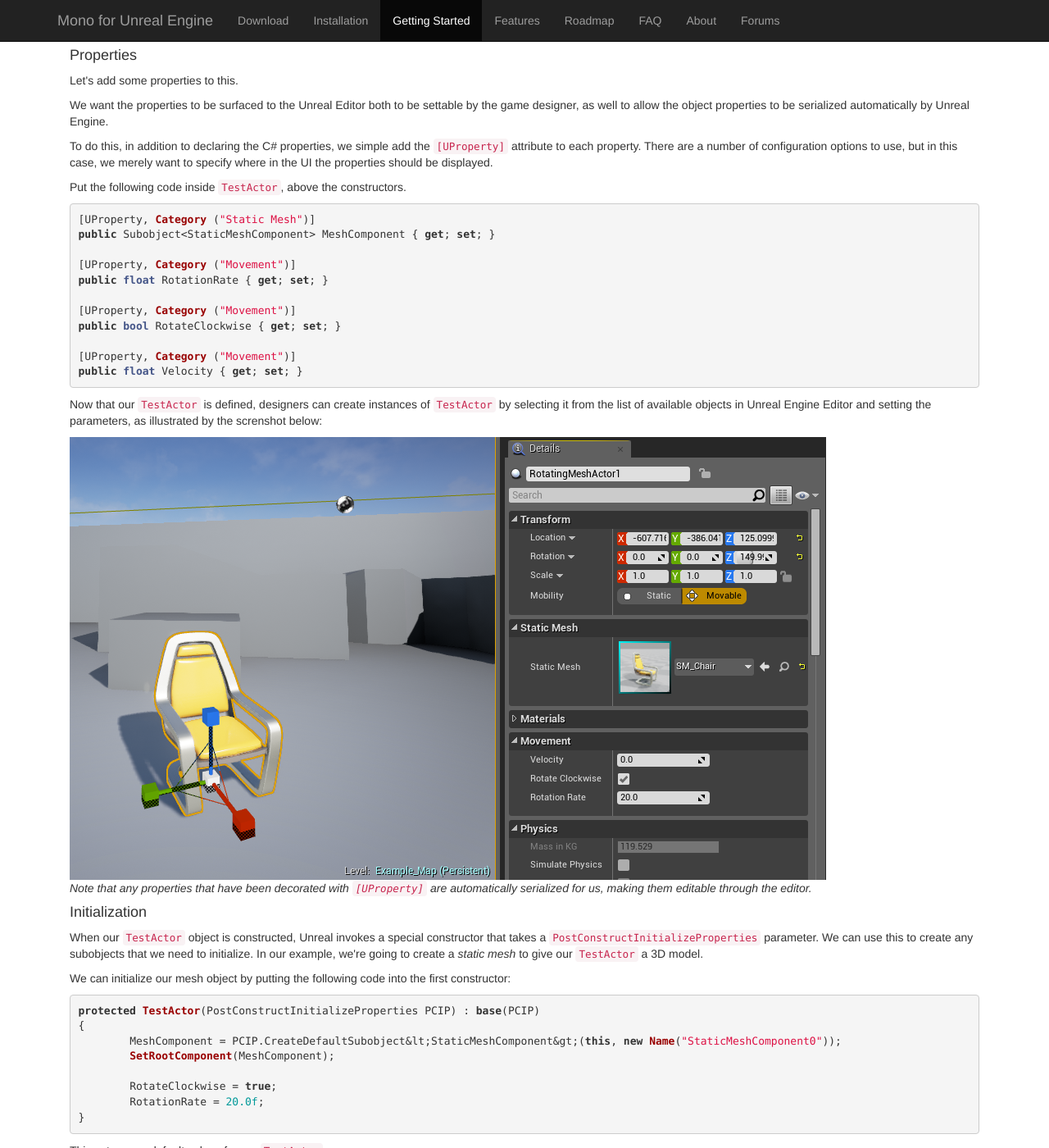
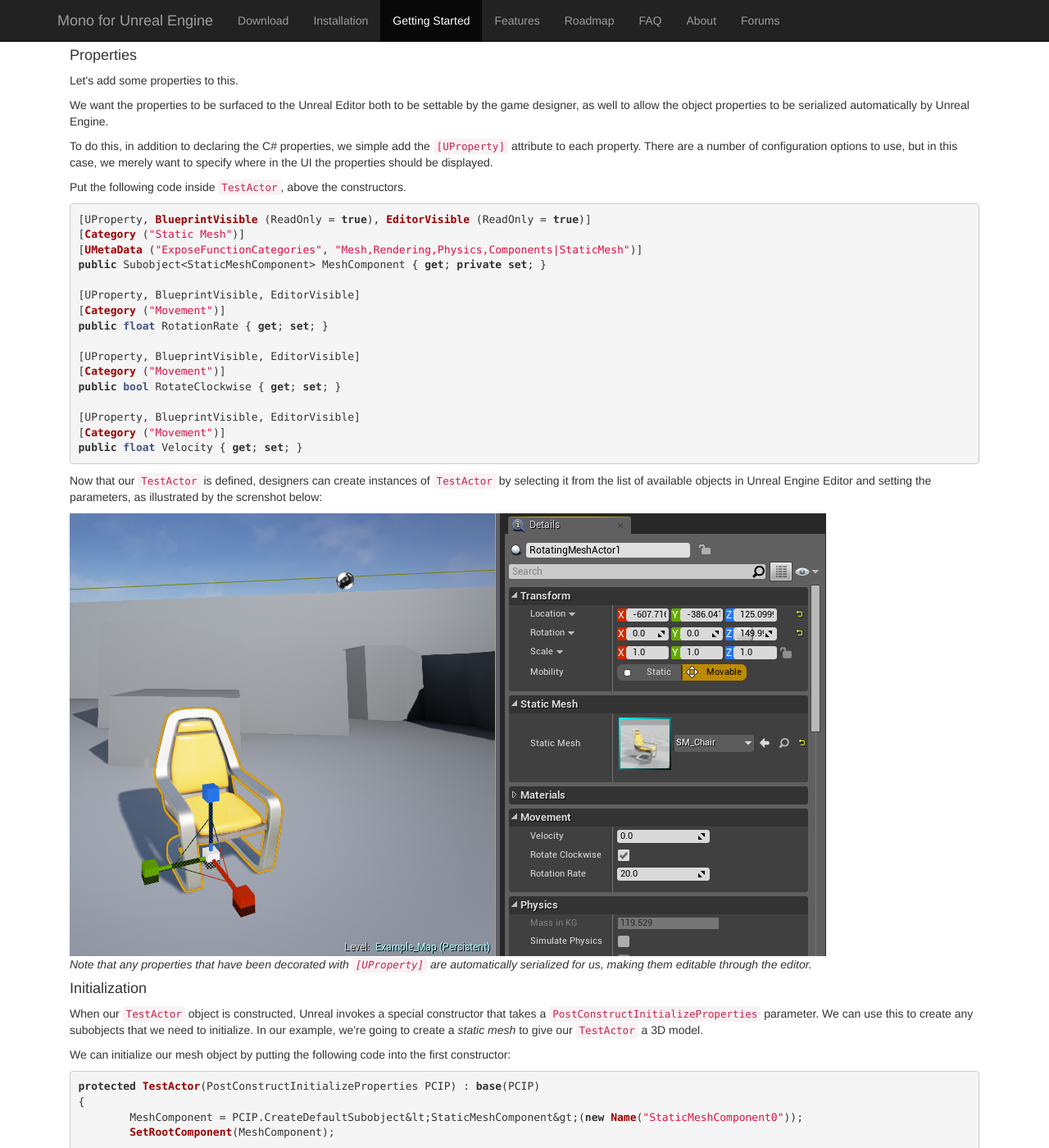
Before and after one commit to mono-ue-old/mono-ue.github.io, a Jekyll site: the page built from getting-started.html, in a window 1280 px wide and 1400 px high, scrolled down 2596 px. Shown: the whole window at 82% size. Built offline with Jekyll 4.4.1, drawn with Linux system fonts in a browser that asks for light colours; nearby versions of some CDN libraries; Markdown is read by kramdown in place of the engine named in the settings; some of the changed text lies outside the part shown.

Commit message:
Update getting-started.html

```diff
--- a/getting-started.html
+++ b/getting-started.html
@@ -97,16 +97,21 @@ namespace MyProjectMono
 	<p>Put the following code inside <code>TestActor</code>, above the constructors.</p>
 
 {% highlight c# %}
-[UProperty, Category ("Static Mesh")]
-public Subobject<StaticMeshComponent> MeshComponent { get; set; }
+[UProperty, BlueprintVisible (ReadOnly = true), EditorVisible (ReadOnly = true)]
+[Category ("Static Mesh")]
+[UMetaData ("ExposeFunctionCategories", "Mesh,Rendering,Physics,Components|StaticMesh")]
+public Subobject<StaticMeshComponent> MeshComponent { get; private set; }
 
-[UProperty, Category ("Movement")]
+[UProperty, BlueprintVisible, EditorVisible]
+[Category ("Movement")]
 public float RotationRate { get; set; }
 
-[UProperty, Category ("Movement")]
+[UProperty, BlueprintVisible, EditorVisible]
+[Category ("Movement")]
 public bool RotateClockwise { get; set; }
 
-[UProperty, Category ("Movement")]
+[UProperty, BlueprintVisible, EditorVisible]
+[Category ("Movement")]
 public float Velocity { get; set; }
 {% endhighlight %}
 
@@ -135,7 +140,7 @@ us, making them editable through the editor.</em></p>
 {% highlight c# %}
 protected TestActor(PostConstructInitializeProperties PCIP) : base(PCIP)
 {
-	MeshComponent = PCIP.CreateDefaultSubobject&lt;StaticMeshComponent&gt;(this, new Name("StaticMeshComponent0"));
+	MeshComponent = PCIP.CreateDefaultSubobject&lt;StaticMeshComponent&gt;(new Name("StaticMeshComponent0"));
 	SetRootComponent(MeshComponent);
 
 	RotateClockwise = true;
```
Also changed, not shown: other parts of getting-started.html (+4 -4 lines).
